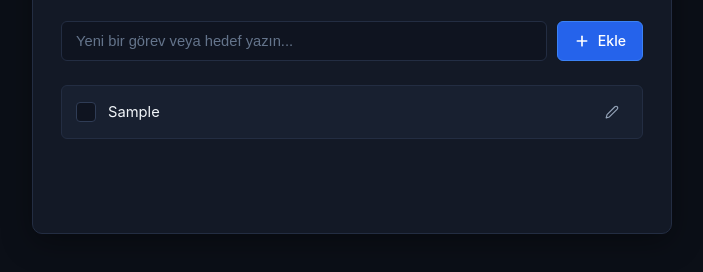
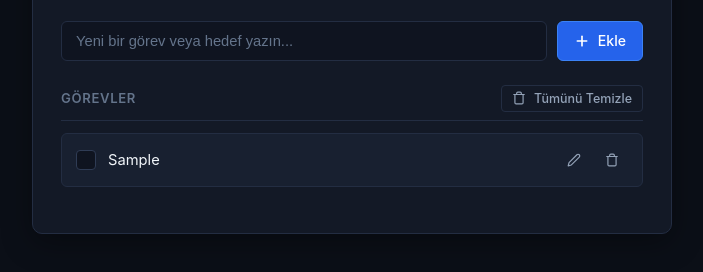
Before and after one commit to yazilimcii1genc/todo-list, a plain HTML site: page index.html in a window 1280 px wide. Both pictures are taken after typing "Sample" into the empty fields and a click on the button "Ekle". Shown: the part 332-604 px from the top of the page, without its empty margins (288-991 px from the left). Drawn offline with Linux system fonts and the light colour scheme.

Commit message:
feat: tekil madde silme ve tumunu temizleme eklendi

```diff
--- a/index.html
+++ b/index.html
@@ -48,6 +48,16 @@
       </section>
 
       <section class="task-list-section">
+        <div class="list-toolbar">
+          <span class="list-section-title">Görevler</span>
+          <button type="button" id="clear-all-btn" class="btn btn-clear" title="Tüm görevleri listeden sil">
+            <svg width="14" height="14" viewBox="0 0 24 24" fill="none" stroke="currentColor" stroke-width="2" stroke-linecap="round" stroke-linejoin="round">
+              <polyline points="3 6 5 6 21 6"></polyline>
+              <path d="M19 6v14a2 2 0 0 1-2 2H7a2 2 0 0 1-2-2V6m3 0V4a2 2 0 0 1 2-2h4a2 2 0 0 1 2 2v2"></path>
+            </svg>
+            <span>Tümünü Temizle</span>
+          </button>
+        </div>
         <ul id="task-list" class="task-list" aria-label="Görev Listesi"></ul>
       </section>
     </main>
--- a/script.js
+++ b/script.js
@@ -7,6 +7,7 @@ const taskForm = document.getElementById("task-form");
 const taskInput = document.getElementById("task-input");
 const taskList = document.getElementById("task-list");
 const inputError = document.getElementById("input-error");
+const clearAllBtn = document.getElementById("clear-all-btn");
 
 // Görev ekleme fonksiyonu
 function addTask(text) {
@@ -77,6 +78,27 @@ function cancelEdit() {
   renderTasks();
 }
 
+// Tekil görev silme fonksiyonu
+function deleteTask(id) {
+  tasks = tasks.filter((task) => task.id !== id);
+  if (editingTaskId === id) {
+    editingTaskId = null;
+  }
+  renderTasks();
+}
+
+// Tüm görevleri temizleme
+function clearAllTasks() {
+  if (tasks.length === 0) return;
+
+  const confirmed = window.confirm("Listedeki tüm görevleri silmek istediğinize emin misiniz?");
+  if (confirmed) {
+    tasks = [];
+    editingTaskId = null;
+    renderTasks();
+  }
+}
+
 // Hata mesajı gösterme
 function showError(message) {
   if (!inputError) return;
@@ -95,6 +117,11 @@ function hideError() {
 // Görevleri ekrana basma
 function renderTasks() {
   taskList.innerHTML = "";
+
+  // Tümünü temizle butonunun durumunu güncelle
+  if (clearAllBtn) {
+    clearAllBtn.disabled = tasks.length === 0;
+  }
 
   if (tasks.length === 0) {
     const emptyEl = document.createElement("li");
@@ -214,7 +241,22 @@ function renderTasks() {
       `;
       editBtn.addEventListener("click", () => startEdit(task.id));
 
+      // Sil butonu
+      const deleteBtn = document.createElement("button");
+      deleteBtn.type = "button";
+      deleteBtn.className = "btn-icon btn-delete";
+      deleteBtn.title = "Görevi Sil";
+      deleteBtn.setAttribute("aria-label", "Sil");
+      deleteBtn.innerHTML = `
+        <svg width="14" height="14" viewBox="0 0 24 24" fill="none" stroke="currentColor" stroke-width="2" stroke-linecap="round" stroke-linejoin="round">
+          <polyline points="3 6 5 6 21 6"></polyline>
+          <path d="M19 6v14a2 2 0 0 1-2 2H7a2 2 0 0 1-2-2V6m3 0V4a2 2 0 0 1 2-2h4a2 2 0 0 1 2 2v2"></path>
+        </svg>
+      `;
+      deleteBtn.addEventListener("click", () => deleteTask(task.id));
+
       actions.appendChild(editBtn);
+      actions.appendChild(deleteBtn);
 
       li.appendChild(label);
       li.appendChild(content);
@@ -237,5 +279,9 @@ taskInput.addEventListener("input", () => {
   }
 });
 
+if (clearAllBtn) {
+  clearAllBtn.addEventListener("click", clearAllTasks);
+}
+
 // İlk çalıştırma
 renderTasks();
--- a/style.css
+++ b/style.css
@@ -307,6 +307,49 @@ body {
   background-color: rgba(245, 158, 11, 0.08);
 }
 
+.btn-delete:hover {
+  color: #ef4444;
+  border-color: rgba(239, 68, 68, 0.4);
+  background-color: rgba(239, 68, 68, 0.1);
+}
+
+.list-toolbar {
+  display: flex;
+  align-items: center;
+  justify-content: space-between;
+  margin-bottom: 12px;
+  padding-bottom: 8px;
+  border-bottom: 1px solid var(--border-subtle);
+}
+
+.list-section-title {
+  font-size: 0.82rem;
+  font-weight: 600;
+  text-transform: uppercase;
+  letter-spacing: 0.05em;
+  color: var(--text-dim);
+}
+
+.btn-clear {
+  background-color: transparent;
+  border: 1px solid var(--border-subtle);
+  color: var(--text-muted);
+  font-size: 0.78rem;
+  padding: 5px 10px;
+  border-radius: var(--radius-sm);
+}
+
+.btn-clear:hover:not(:disabled) {
+  background-color: rgba(239, 68, 68, 0.08);
+  border-color: rgba(239, 68, 68, 0.35);
+  color: #ef4444;
+}
+
+.btn-clear:disabled {
+  opacity: 0.4;
+  cursor: not-allowed;
+}
+
 /* Satır içi düzenleme görünümü */
 .task-edit-wrap {
   display: flex;
```
